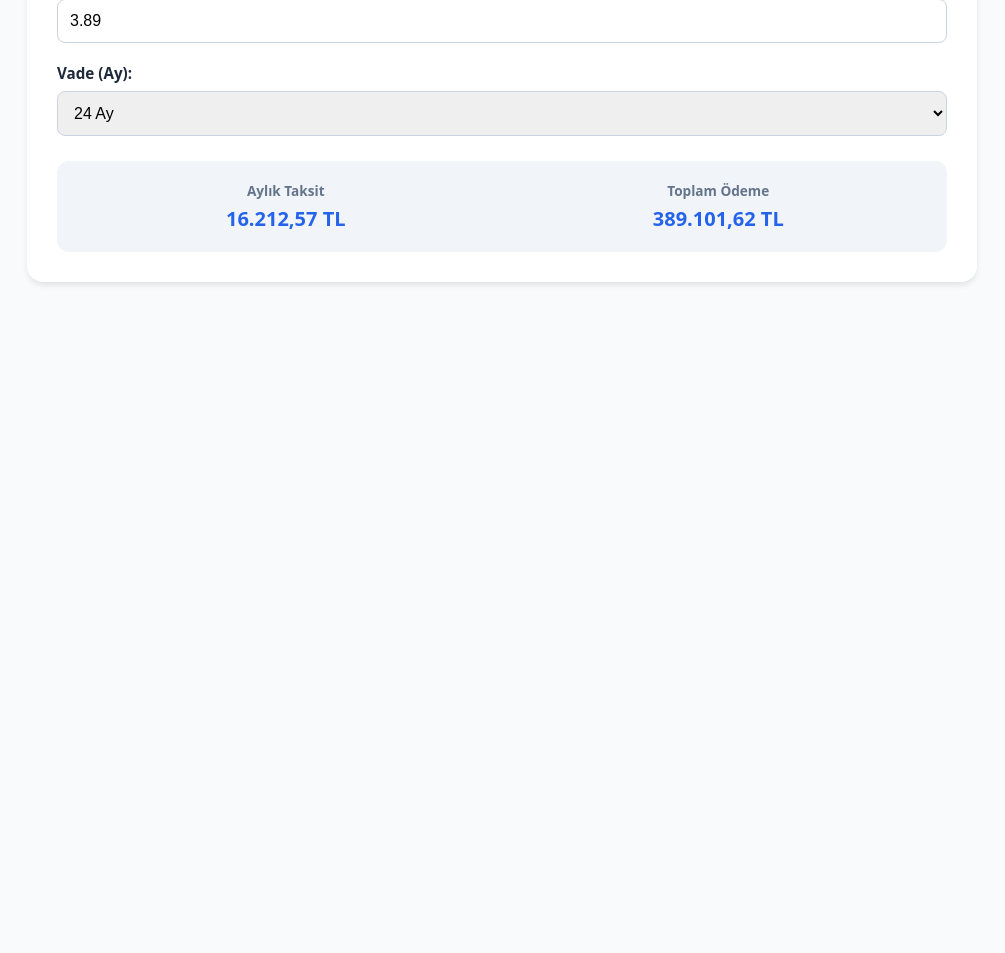
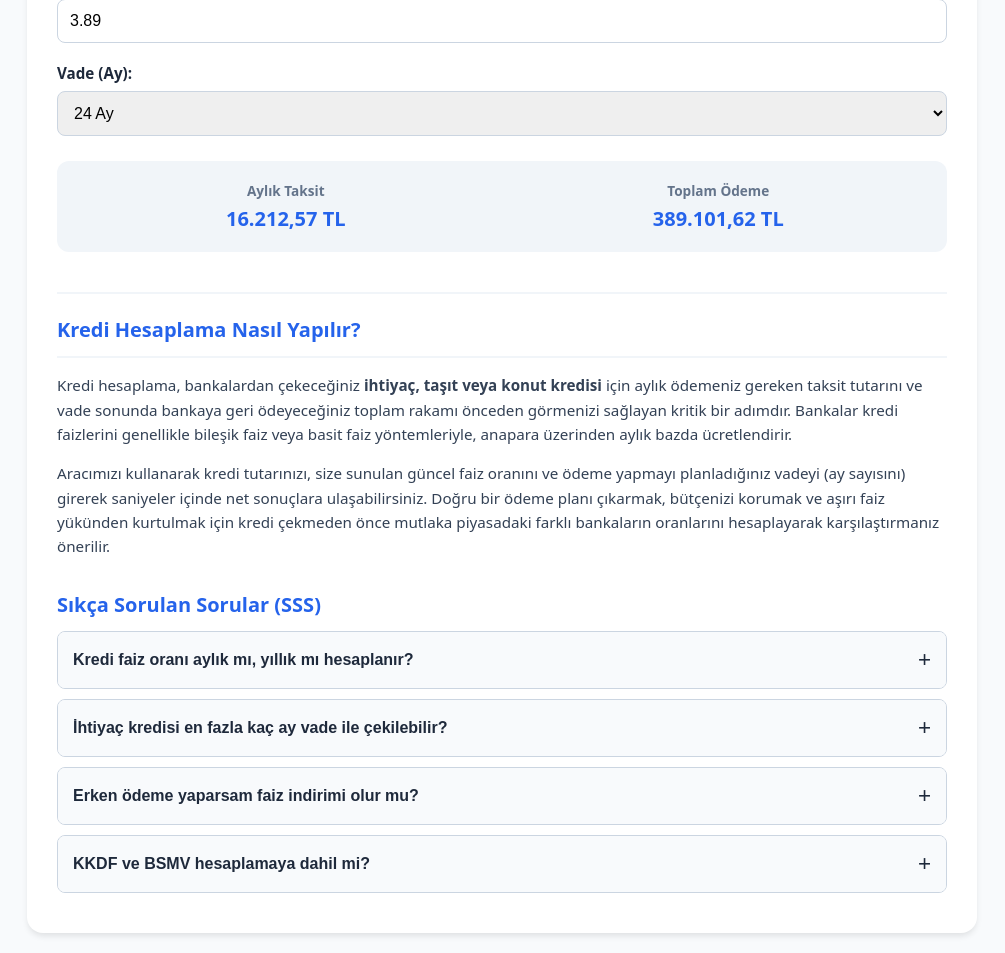
Before and after one commit to cempolat172-arch/pratikhesaplar, a FastAPI app: page /kredi-hesaplama in a window 1280 px wide. Shown: the part 479-1432 px from the top of the page, without its empty margins (138-1143 px from the left). Before the commit the page ends 764 px from the top, so only its background shows below. Run offline with FastAPI, Linux system fonts and the light colour scheme.

Commit message:
SEO: Kredi sayfasina bilgilendirici metin ve SSS akordiyonu eklendi

```diff
--- a/templates/base.html
+++ b/templates/base.html
@@ -37,6 +37,19 @@
         tr:hover { background: #f8fafc; }
         .code-badge { background: #fee2e2; color: #991b1b; padding: 4px 8px; border-radius: 6px; font-weight: bold; font-family: monospace; }
 
+        /* SEO Metin ve FAQ (SSS) Stilleri */
+        .seo-content { margin-top: 40px; text-align: left; color: #334155; font-size: 0.95rem; line-height: 1.6; border-top: 2px solid #f1f5f9; padding-top: 20px; }
+        .seo-content h2, .seo-content h3 { color: var(--primary); margin-bottom: 10px; font-size: 1.25rem; }
+        .faq-section { margin-top: 30px; text-align: left; }
+        .faq-item { margin-bottom: 10px; border: 1px solid var(--border); border-radius: 8px; overflow: hidden; }
+        .faq-question { width: 100%; text-align: left; background: #f8fafc; padding: 15px; font-weight: 600; font-size: 1rem; color: var(--text); border: none; cursor: pointer; transition: background 0.2s; display: flex; justify-content: space-between; align-items: center; }
+        .faq-question:hover { background: #f1f5f9; }
+        .faq-answer { max-height: 0; overflow: hidden; transition: max-height 0.3s ease-out; background: white; color: #475569; font-size: 0.95rem; line-height: 1.6; }
+        .faq-answer-inner { padding: 15px; border-top: 1px solid var(--border); }
+        .faq-item.active .faq-answer { max-height: 500px; }
+        .faq-question::after { content: '+'; font-size: 1.4rem; transition: transform 0.3s; font-weight: 400; }
+        .faq-item.active .faq-question::after { transform: rotate(45deg); }
+
         @media (max-width: 600px) { .results { grid-template-columns: 1fr; } }
         {% block extra_css %}{% endblock %}
     </style>
--- a/templates/kredi.html
+++ b/templates/kredi.html
@@ -10,6 +10,38 @@
     <div class="result-item"><h3>Aylık Taksit</h3><span id="resAylikTaksit">0,00 TL</span></div>
     <div class="result-item"><h3>Toplam Ödeme</h3><span id="resToplamOdeme">0,00 TL</span></div>
 </div>
+
+<!-- SEO İçerik Alanı -->
+<div class="seo-content">
+    <h2>Kredi Hesaplama Nasıl Yapılır?</h2>
+    <p>Kredi hesaplama, bankalardan çekeceğiniz <strong>ihtiyaç, taşıt veya konut kredisi</strong> için aylık ödemeniz gereken taksit tutarını ve vade sonunda bankaya geri ödeyeceğiniz toplam rakamı önceden görmenizi sağlayan kritik bir adımdır. Bankalar kredi faizlerini genellikle bileşik faiz veya basit faiz yöntemleriyle, anapara üzerinden aylık bazda ücretlendirir.</p>
+    <p>Aracımızı kullanarak kredi tutarınızı, size sunulan güncel faiz oranını ve ödeme yapmayı planladığınız vadeyi (ay sayısını) girerek saniyeler içinde net sonuçlara ulaşabilirsiniz. Doğru bir ödeme planı çıkarmak, bütçenizi korumak ve aşırı faiz yükünden kurtulmak için kredi çekmeden önce mutlaka piyasadaki farklı bankaların oranlarını hesaplayarak karşılaştırmanız önerilir.</p>
+
+    <div class="faq-section">
+        <h3>Sıkça Sorulan Sorular (SSS)</h3>
+
+        <div class="faq-item">
+            <button class="faq-question" onclick="toggleFAQ(this)">Kredi faiz oranı aylık mı, yıllık mı hesaplanır?</button>
+            <div class="faq-answer"><div class="faq-answer-inner">Bankaların bireysel tüketicilere (ihtiyaç, taşıt, konut) sunduğu faiz oranları genellikle <strong>aylık</strong> bazda ifade edilir. Örneğin "%3.89 faiz oranı" aylık işleyen oranı belirtir. Aracımız da bu piyasa standartlarına uygun olarak aylık faiz üzerinden hesaplama yapmaktadır.</div></div>
+        </div>
+
+        <div class="faq-item">
+            <button class="faq-question" onclick="toggleFAQ(this)">İhtiyaç kredisi en fazla kaç ay vade ile çekilebilir?</button>
+            <div class="faq-answer"><div class="faq-answer-inner">BDDK güncel kurallarına göre ihtiyaç kredisi vadeleri çekilecek tutara göre değişmektedir. Genellikle 50.000 TL'ye kadar olan kredilerde maksimum <strong>36 ay</strong>, 50.000 TL - 100.000 TL arası için <strong>24 ay</strong>, 100.000 TL üzerindeki tutarlar için ise maksimum <strong>12 ay</strong> vade uygulanmaktadır. Konut kredilerinde bu süre 120 aya kadar çıkabilmektedir.</div></div>
+        </div>
+
+        <div class="faq-item">
+            <button class="faq-question" onclick="toggleFAQ(this)">Erken ödeme yaparsam faiz indirimi olur mu?</button>
+            <div class="faq-answer"><div class="faq-answer-inner">Evet. Kredinizi vadesinden önce toplu bir şekilde (erken kapama) kapatırsanız, bankanız kalan anapara üzerinden henüz işlememiş olan gelecek ayların faizini düşmek (indirmek) zorundadır. Erken kapama tutarı, bankanızın sisteminde kalan net anapara üzerinden hesaplanır.</div></div>
+        </div>
+
+        <div class="faq-item">
+            <button class="faq-question" onclick="toggleFAQ(this)">KKDF ve BSMV hesaplamaya dahil mi?</button>
+            <div class="faq-answer"><div class="faq-answer-inner">İhtiyaç ve taşıt kredilerinde devlet tarafından kesilen KKDF (Kaynak Kullanımını Destekleme Fonu) ve BSMV (Banka ve Sigorta Muameleleri Vergisi) maliyetleri, bankaların size sunduğu "Brüt Faiz" oranının içine veya taksit formülüne yedirilir. Bu nedenle çıkan aylık taksit tutarınız vergiler dahil edilmiş nihai tutardır. (Konut kredilerinde KKDF ve BSMV muafiyeti vardır.)</div></div>
+        </div>
+    </div>
+</div>
+
 {% endblock %}
 {% block extra_js %}
 function hesaplaKredi() {
@@ -20,5 +52,11 @@ function hesaplaKredi() {
     document.getElementById('resAylikTaksit').innerText = taksit.toLocaleString('tr-TR', {minimumFractionDigits: 2, maximumFractionDigits: 2}) + ' TL';
     document.getElementById('resToplamOdeme').innerText = (taksit * v).toLocaleString('tr-TR', {minimumFractionDigits: 2, maximumFractionDigits: 2}) + ' TL';
 }
+
+function toggleFAQ(btn) {
+    const item = btn.parentElement;
+    item.classList.toggle('active');
+}
+
 window.onload = hesaplaKredi;
 {% endblock %}
```
